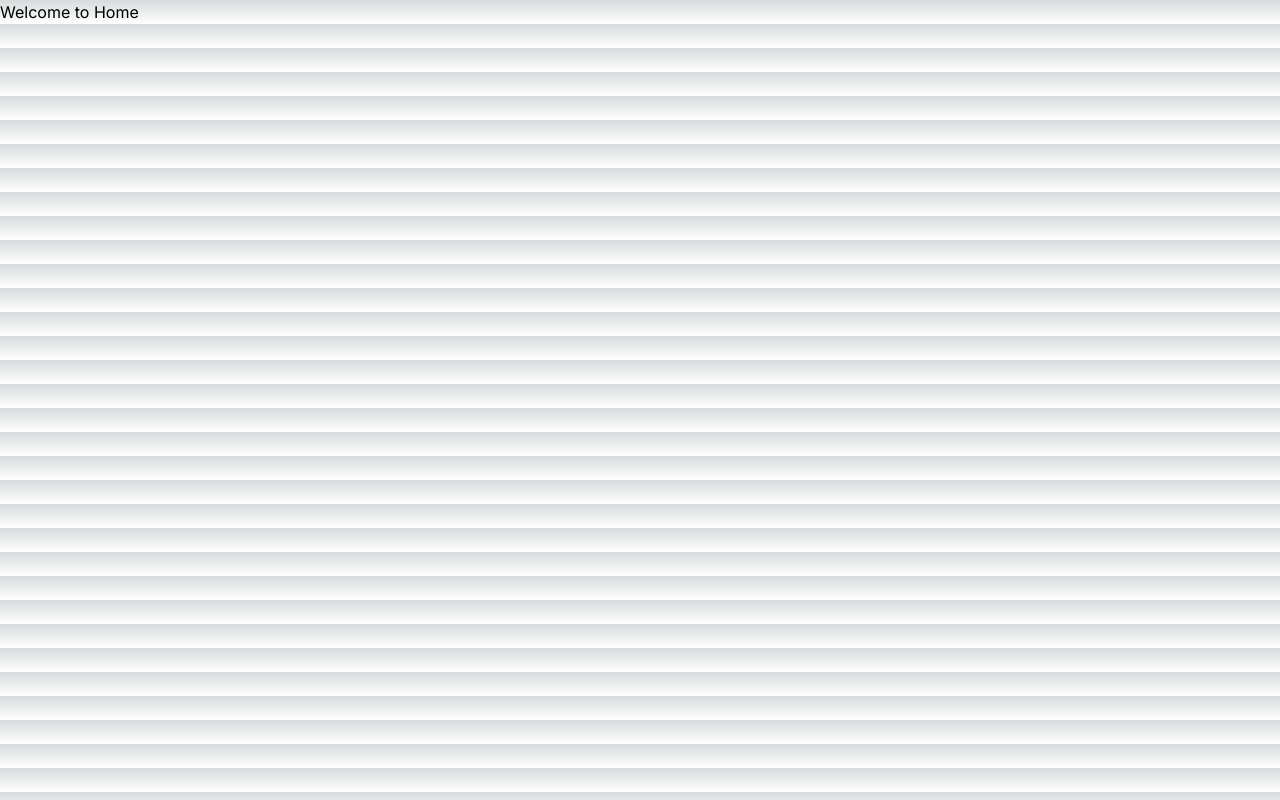
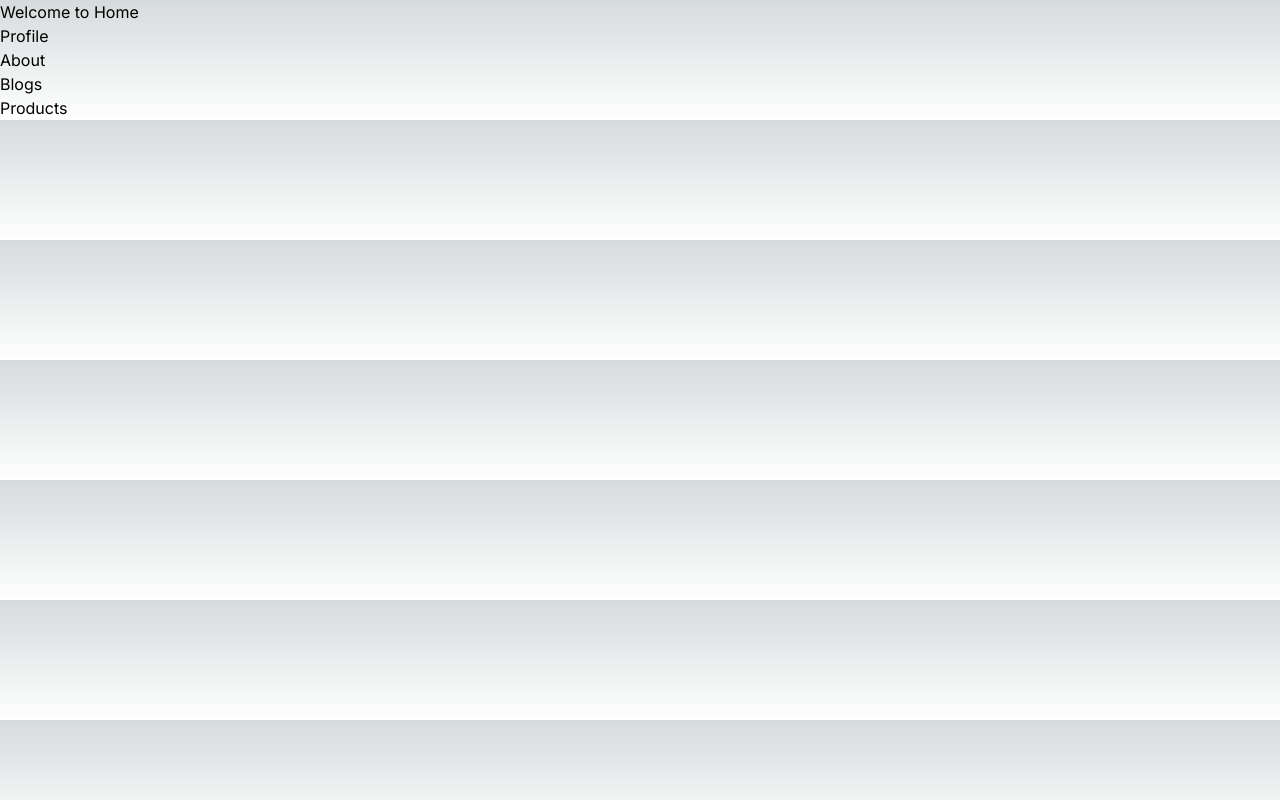
Before and after one commit to voltanz/pbf-2024, a React app in the folder Week-05/05-routing/: page / in a window 1280 px wide. Built offline with nearby package versions, Linux system fonts and the light colour scheme.

Commit message:
W05: Praktikum 4

```diff
--- a/Week-05/05-routing/src/app/page.tsx
+++ b/Week-05/05-routing/src/app/page.tsx
@@ -1,3 +1,23 @@
+import Link from "next/link";
+
 export default function Home() {
-  return <h1>Welcome to Home</h1> ;
-}
+    return (
+      <div>
+        <h1>Welcome to Home</h1>
+        <ul>
+          <li>
+            <Link href='/profile'><h3>Profile</h3></Link>
+          </li>
+          <li>
+            <Link href='/about'><h3>About</h3></Link>
+          </li>
+          <li>
+            <Link href='/blogs'><h3>Blogs</h3></Link>
+          </li>
+          <li>
+            <Link href='/products'><h3>Products</h3></Link>
+          </li>
+        </ul>
+      </div>
+    )
+  }
```
Also changed, not shown: Week-05/README.md, Week-05/docs/ss10.png (added), Week-05/docs/ss11.png (added).
